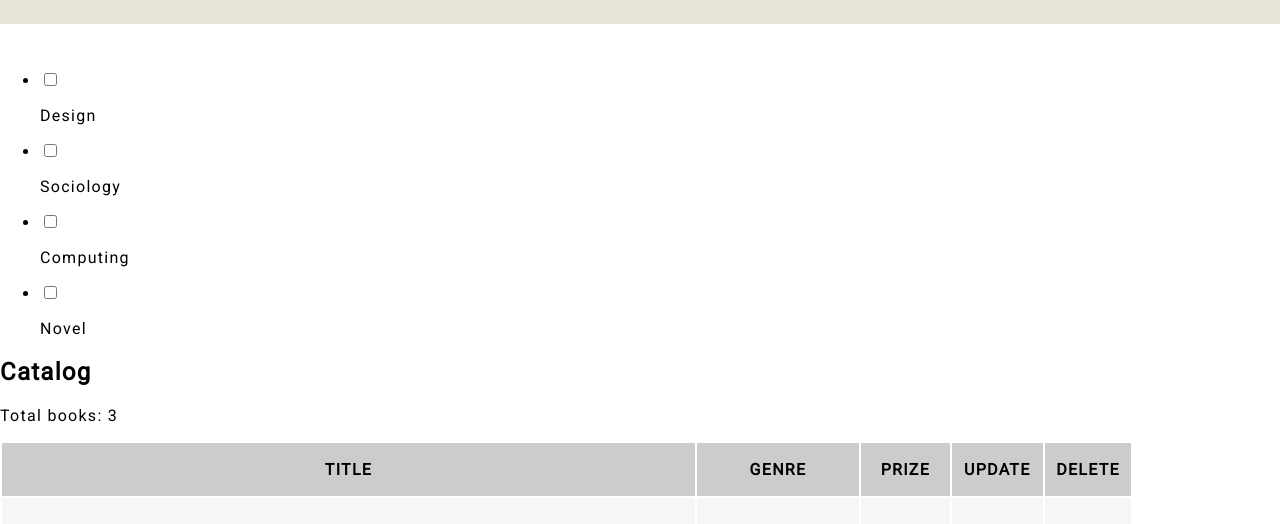
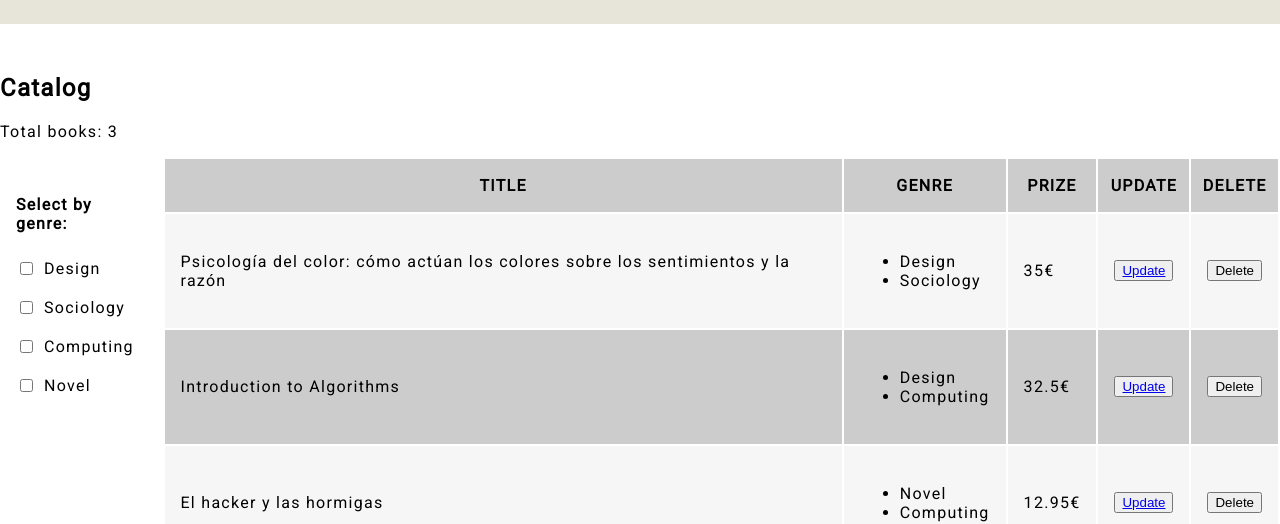
Before and after one commit to pixelvega/book-manager-test, a React (Create React App) app: page /#/ in a window 1280 px wide. Shown: the part 320-844 px from the top of the page. Built offline with nearby package versions, Linux system fonts and the light colour scheme.

Commit message:
FilterCheck provisional styles

```diff
--- a/src/App.scss
+++ b/src/App.scss
@@ -40,6 +40,9 @@
 }
 
 /*BooksList Component*/
+.catalog_wrapper {
+  display: flex;
+}
 .table__thead {
   background: #cccccc;
   text-transform: uppercase;
@@ -53,3 +56,25 @@
 .table tr:nth-child(odd) td{
   background: #f6f6f6;
 }
+
+/*FilterCheck Component*/
+.FilterCheck_wrapper {
+  padding: 22px 16px;
+}
+.FilterCheck_title {
+  font-size: 1em;
+}
+.FilterCheck_nav {
+  list-style: none;
+  padding: 0px;
+}
+.FilterCheck_nav-item {
+  padding: 10px 0px;
+}
+.option-genre {
+  display: flex;
+}
+.option-genre-label {
+  margin: 0px;
+  padding-left: 8px;
+}
--- a/src/components/BooksList.js
+++ b/src/components/BooksList.js
@@ -30,12 +30,15 @@ class BooksList extends Component {
 
     return(
       <main className="main">
+        <div className="catalog_header">
+          <h2>Catalog</h2>
+          <p>Total books: {booksList.length}</p>
+        </div>
+        <div className="catalog_wrapper">
           <div className="FilterCheck">
             <FilterCheck booksList={booksList} groupedGenres={groupedGenres} />
           </div>
           <div className="catalog">
-          <h2>Catalog</h2>
-          <p>Total books: {booksList.length}</p>
             <table className="table" id="table">
               <thead className="table__thead">
                 <tr className="table__tr-title">
@@ -71,6 +74,7 @@ class BooksList extends Component {
               </tbody>
             </table>
           </div>
+        </div>
       </main>
     );
   }
--- a/src/components/FilterCheck.js
+++ b/src/components/FilterCheck.js
@@ -13,19 +13,20 @@ class FilterCheck extends Component {
 
       const genres = uniqueGenres.map((genre, index) => {
         return (
-          <li key={index}>
+          <li key={index} className="FilterCheck_nav-item">
             <label htmlFor={genre} className="option-genre">
-              <input className="option-genre" id={genre} type="checkbox" value={genre} name={genre} />
-              <p className="genre">{genre}</p>
+              <input className="option-genre-input" id={genre} type="checkbox" value={genre} name={genre} />
+              <p className="option-genre-label">{genre}</p>
             </label>
           </li>
         );
       });
 
       return (
-        <>
-          <ul>{genres}</ul>
-        </>
+        <div className="FilterCheck_wrapper">
+          <h3 className="FilterCheck_title">Select by genre:</h3>
+          <ul className="FilterCheck_nav">{genres}</ul>
+        </div>
       );
 
     } else {
```
Lines whose indentation alone changed are shown as unchanged.
